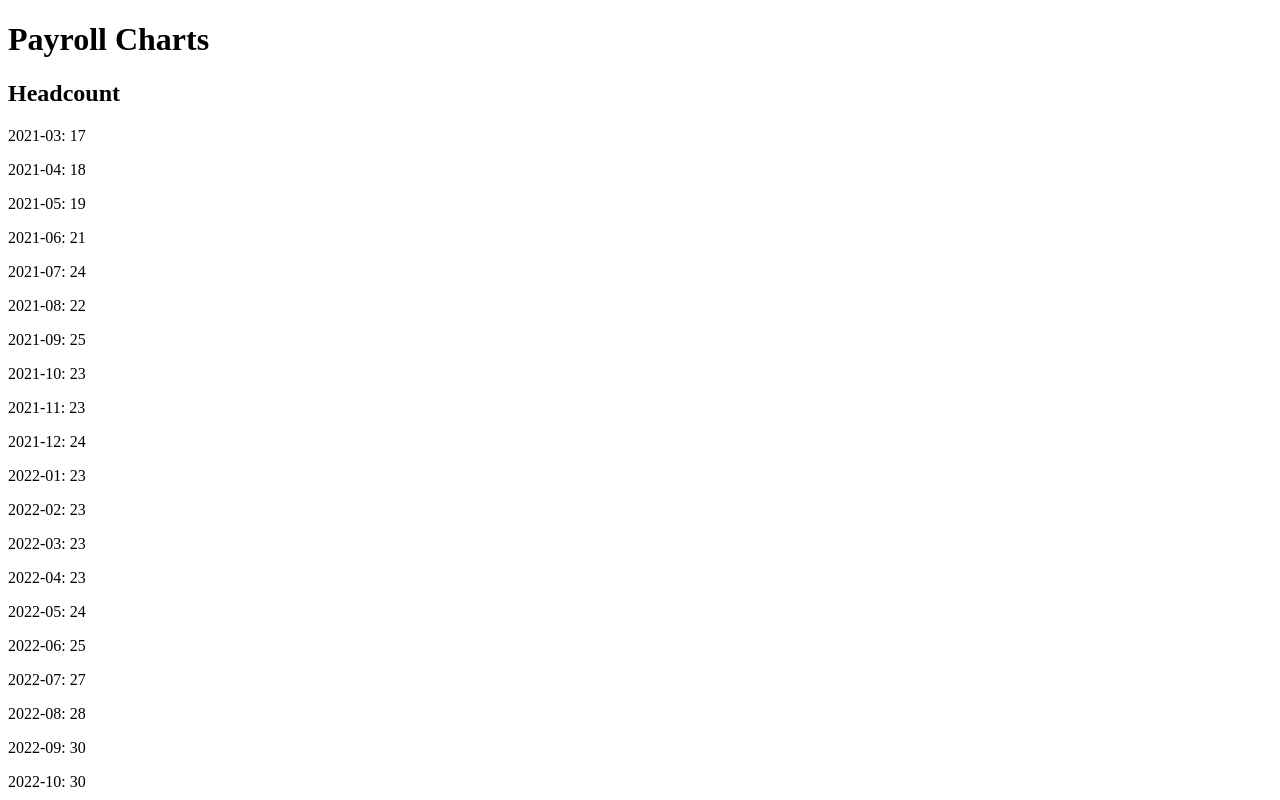
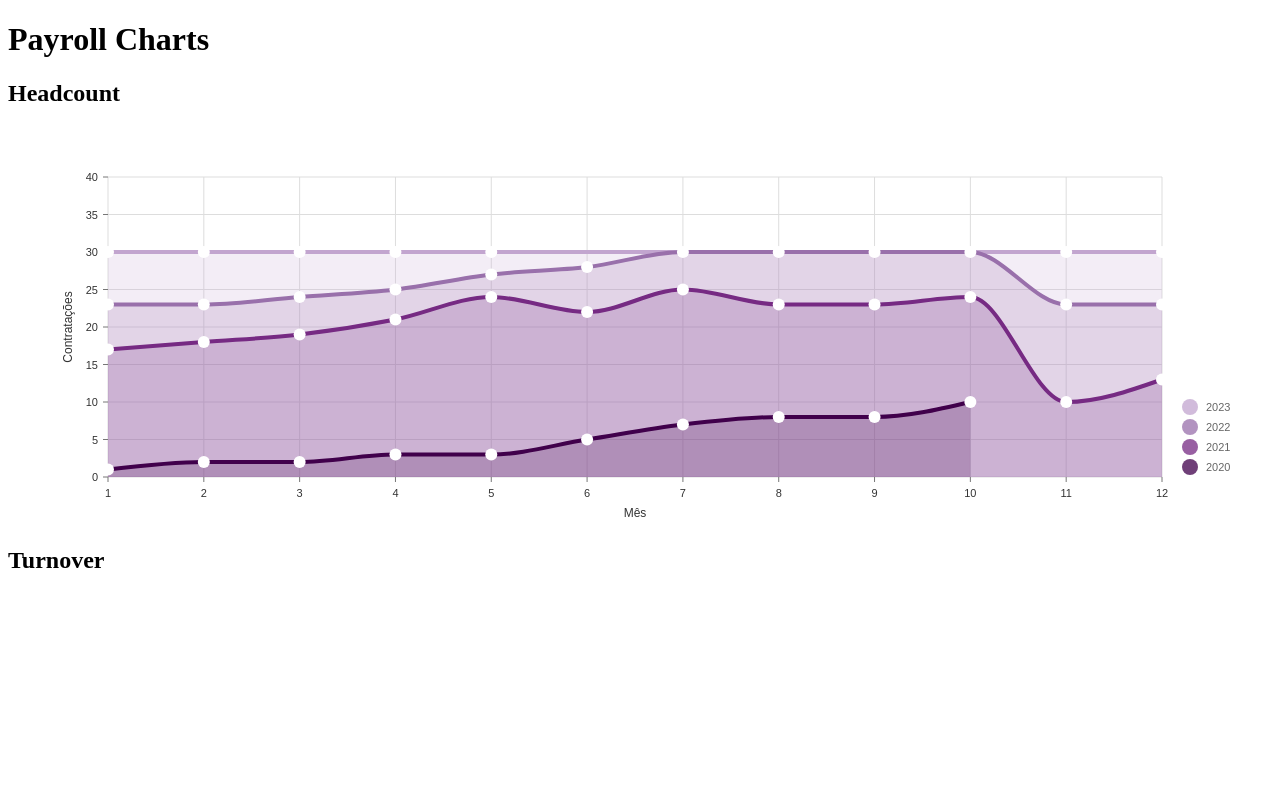
Before and after one commit to trkotovicz/payroll-charts-client, a React (Create React App) app: page /charts in a window 1280 px wide. Shown: the top 800 px of the page. Built offline with nearby package versions, Linux system fonts and the light colour scheme.

Commit message:
feat: creates HeadcountChart component

```diff
--- a/package.json
+++ b/package.json
@@ -6,6 +6,8 @@
     "@emotion/react": "^11.11.1",
     "@emotion/styled": "^11.11.0",
     "@mui/material": "^5.14.0",
+    "@nivo/core": "^0.83.0",
+    "@nivo/line": "^0.83.0",
     "@testing-library/jest-dom": "^5.16.5",
     "@testing-library/react": "^13.4.0",
     "@testing-library/user-event": "^13.5.0",
--- /dev/null
+++ b/src/components/HeadcountChart.js
@@ -0,0 +1,143 @@
+import React from "react";
+import { ResponsiveLine } from "@nivo/line";
+
+
+
+
+function HeadcountChart({ data }) {
+  if (!data) return null;
+
+  const organizedData = {};
+
+  data.headcount.forEach(({ month, count }) => {
+    const [year, monthNumber] = month.split('-');
+    if (!organizedData[year]) {
+      organizedData[year] = [];
+    }
+    organizedData[year].push({ month: monthNumber, count });
+  });
+
+  // ordena os meses
+  Object.values(organizedData).forEach((element) => {
+    element.sort((a, b) => parseInt(a.month) - parseInt(b.month));
+  });
+  // Ordena os anos
+  const sortedData = Object.entries(organizedData).sort((a, b) => parseInt(a[0]) - parseInt(b[0]));
+
+  // Cria um novo objeto com os anos ordenados
+  const orderedData = sortedData.reduce((acc, [year, data]) => {
+    acc[year] = data;
+    return acc;
+  }, {});
+
+  const monthOrder = ["03", "04", "05", "06", "07", "08", "09", "10", "11", "12", "01", "02"];
+
+  const chartData = Object.entries(orderedData).map(([year, dataPoints]) => ({
+    id: year,
+    data: dataPoints
+      .map(({ month, count }) => ({
+        x: monthOrder.indexOf(month) + 1,
+        y: count,
+      }))
+      .sort((a, b) => a.x - b.x), // Ordenar os dados pelo índice
+  }));
+
+  return (
+    <div style={{ height: '400px' }}>
+      <ResponsiveLine
+        data={chartData}
+        margin={{ top: 50, right: 110, bottom: 50, left: 100 }}
+        xScale={{
+          type: 'point',
+          useUTC: false,
+          precision: 'month',
+        }}
+        yScale={{ type: "linear", min: 0, max: 40 }}
+        curve="monotoneX"
+        axisTop={null}
+        axisRight={null}
+        axisBottom={{
+          orient: "bottom",
+          tickSize: 5,
+          tickPadding: 5,
+          tickRotation: 0,
+          legend: 'Mês',
+          legendPosition: 'middle',
+          legendOffset: 36,
+        }}
+        axisLeft={{
+          orient: "left",
+          tickSize: 5,
+          tickPadding: 5,
+          tickRotation: 0,
+          legend: 'Contratações',
+          legendPosition: 'middle',
+          legendOffset: -40,
+        }}
+        enablePoints={true}
+        pointSize={12}
+        pointColor="#ffffff"
+        pointBorderWidth={2}
+        pointBorderColor={{ from: 'serieColor', modifiers: [] }}
+        enableGridX={true}
+        enableGridY={true}
+        useMesh={true}
+        colors={{ scheme: 'purpleRed_green' }}
+        // colors={{ scheme: 'spectral' }}
+        lineWidth={4}
+        enableArea={true}
+        legends={[
+          {
+            anchor: 'bottom-right',
+            direction: 'column',
+            justify: false,
+            translateX: 100,
+            translateY: 0,
+            itemsSpacing: 0,
+            itemDirection: 'left-to-right',
+            itemWidth: 80,
+            itemHeight: 20,
+            itemOpacity: 0.75,
+            symbolSize: 16,
+            symbolShape: 'circle',
+            symbolBorderColor: 'rgba(0, 0, 0, .5)',
+            effects: [
+              {
+                on: 'hover',
+                style: {
+                  itemBackground: 'rgba(0, 0, 0, .03)',
+                  itemOpacity: 1
+                }
+              }
+            ]
+          }
+        ]}
+      />
+    </div>
+  )
+}
+
+export default HeadcountChart
+
+
+  // RETORNANDO MESES DE 03 A 02
+  /*   const chartData = Object.entries(orderedData).map(([year, dataPoints]) => ({
+    id: year,
+    data: dataPoints.map(({ month, count }) => ({
+      x: month,
+      y: count,
+    })),
+  })); */
+
+  // RETORNANDO UM ANO NA SEQUÊNCIA DO OUTRO SEM SOBREPOR
+  /* const chartData = Object.entries(orderedData).map(([year, dataPoints]) => {
+    const formattedDataPoints = dataPoints.map(({ month, count }) => ({
+      x: `${year}-${month}`,
+      y: count,
+    }));
+
+    return {
+      id: year,
+      data: formattedDataPoints.sort((a, b) => monthOrder.indexOf(a.x.split('-')[1]) - monthOrder.indexOf(b.x.split('-')[1])),
+    };
+  }); */
--- a/src/pages/Charts.js
+++ b/src/pages/Charts.js
@@ -1,25 +1,22 @@
 import React, { useEffect, useState } from 'react';
 import { useLocation } from 'react-router-dom';
+import HeadcountChart from '../components/HeadcountChart';
 
 function Charts() {
-  const [headcount, setHeadCount] = useState([]);
-  const [turnover, setTurnover] = useState([]);
+  const [headcount, setHeadCount] = useState(null);
+  const [turnover, setTurnover] = useState(null);
   const location = useLocation();
   const email = location.state;
 
   // const BASE_URL = 'https://z64iardwce.execute-api.us-east-1.amazonaws.com/dev/api/v1/payroll/';
 
   useEffect(() => {
-    // fetchHeadcount();
-    // fetchTurnover();
     try {
       fetchHeadcount();
       fetchTurnover();
     } catch (error) {
       console.error('Ocorreu um erro: ', error);
     }
-    console.log('TURNOVER', turnover);
-    console.log('HEADCOUNT', headcount);
   }, []);
 
   const fetchHeadcount = async () => {
@@ -28,172 +25,172 @@ function Charts() {
     const data = {
       headcount: [
         {
-            "month": "2021-03",
-            "count": 17
+            month: "2021-03",
+            count: 17
         },
         {
-            "month": "2021-04",
-            "count": 18
+            month: "2021-04",
+            count: 18
         },
         {
-            "month": "2021-05",
-            "count": 19
+            month: "2021-05",
+            count: 19
         },
         {
-            "month": "2021-06",
-            "count": 21
+            month: "2021-06",
+            count: 21
         },
         {
-            "month": "2021-07",
-            "count": 24
+            month: "2021-07",
+            count: 24
         },
         {
-            "month": "2021-08",
-            "count": 22
+            month: "2021-08",
+            count: 22
         },
         {
-            "month": "2021-09",
-            "count": 25
+            month: "2021-09",
+            count: 25
         },
         {
-            "month": "2021-10",
-            "count": 23
+            month: "2021-10",
+            count: 23
         },
         {
-            "month": "2021-11",
-            "count": 23
+            month: "2021-11",
+            count: 23
         },
         {
-            "month": "2021-12",
-            "count": 24
+            month: "2021-12",
+            count: 24
         },
         {
-            "month": "2022-01",
-            "count": 23
+            month: "2022-01",
+            count: 23
         },
         {
-            "month": "2022-02",
-            "count": 23
+            month: "2022-02",
+            count: 23
         },
         {
-            "month": "2022-03",
-            "count": 23
+            month: "2022-03",
+            count: 23
         },
         {
-            "month": "2022-04",
-            "count": 23
+            month: "2022-04",
+            count: 23
         },
         {
-            "month": "2022-05",
-            "count": 24
+            month: "2022-05",
+            count: 24
         },
         {
-            "month": "2022-06",
-            "count": 25
+            month: "2022-06",
+            count: 25
         },
         {
-            "month": "2022-07",
-            "count": 27
+            month: "2022-07",
+            count: 27
         },
         {
-            "month": "2022-08",
-            "count": 28
+            month: "2022-08",
+            count: 28
         },
         {
-            "month": "2022-09",
-            "count": 30
+            month: "2022-09",
+            count: 30
         },
         {
-            "month": "2022-10",
-            "count": 30
+            month: "2022-10",
+            count: 30
         },
         {
-            "month": "2022-11",
-            "count": 30
+            month: "2022-11",
+            count: 30
         },
         {
-            "month": "2022-12",
-            "count": 30
+            month: "2022-12",
+            count: 30
         },
         {
-            "month": "2023-01",
-            "count": 30
+            month: "2023-01",
+            count: 30
         },
         {
-            "month": "2023-02",
-            "count": 30
+            month: "2023-02",
+            count: 30
         },
         {
-            "month": "2023-03",
-            "count": 30
+            month: "2023-03",
+            count: 30
         },
         {
-            "month": "2023-04",
-            "count": 30
+            month: "2023-04",
+            count: 30
         },
         {
-            "month": "2023-05",
-            "count": 30
+            month: "2023-05",
+            count: 30
         },
         {
-            "month": "2023-06",
-            "count": 30
+            month: "2023-06",
+            count: 30
         },
         {
-            "month": "2023-07",
-            "count": 30
+            month: "2023-07",
+            count: 30
         },
         {
-            "month": "2020-08",
-            "count": 5
+            month: "2020-08",
+            count: 5
         },
         {
-            "month": "2020-09",
-            "count": 7
+            month: "2020-09",
+            count: 7
         },
         {
-            "month": "2020-10",
-            "count": 8
+            month: "2020-10",
+            count: 8
         },
         {
-            "month": "2020-11",
-            "count": 8
+            month: "2020-11",
+            count: 8
         },
         {
-            "month": "2020-12",
-            "count": 10
+            month: "2020-12",
+            count: 10
         },
         {
-            "month": "2021-01",
-            "count": 10
+            month: "2021-01",
+            count: 10
         },
         {
-            "month": "2021-02",
-            "count": 13
+            month: "2021-02",
+            count: 13
         },
         {
-            "month": "2020-03",
-            "count": 1
+            month: "2020-03",
+            count: 1
         },
         {
-            "month": "2020-04",
-            "count": 2
+            month: "2020-04",
+            count: 2
         },
         {
-            "month": "2020-05",
-            "count": 2
+            month: "2020-05",
+            count: 2
         },
         {
-            "month": "2020-06",
-            "count": 3
+            month: "2020-06",
+            count: 3
         },
         {
-            "month": "2020-07",
-            "count": 3
+            month: "2020-07",
+            count: 3
         }
       ]
     }
-    setHeadCount(data.headcount);
+    setHeadCount(data);
   }
 
   const fetchTurnover = async () => {
@@ -244,24 +241,17 @@ function Charts() {
         {month: '2020-07', value: 0},
       ]
     }
-    setTurnover(data.turnover);
+    setTurnover(data);
   }
 
   return (
     <div>
       <h1>Payroll Charts</h1>
-
       <h2>Headcount</h2>
 
-      { headcount.map((elem, index) => (
-          <p key={index}>{elem.month}: {elem.count}</p>
-      )) }
+      <HeadcountChart data={ headcount } />
 
       <h2>Turnover</h2>
-
-      { turnover.map((elem, index) => (
-          <p key={index}>{elem.month}: {elem.value}</p>
-      )) }
     </div>
   );
 }
```
Also changed, not shown: src/components/Headcount.js (deleted), 1 other file (tests, documents, lock files or other folders).
